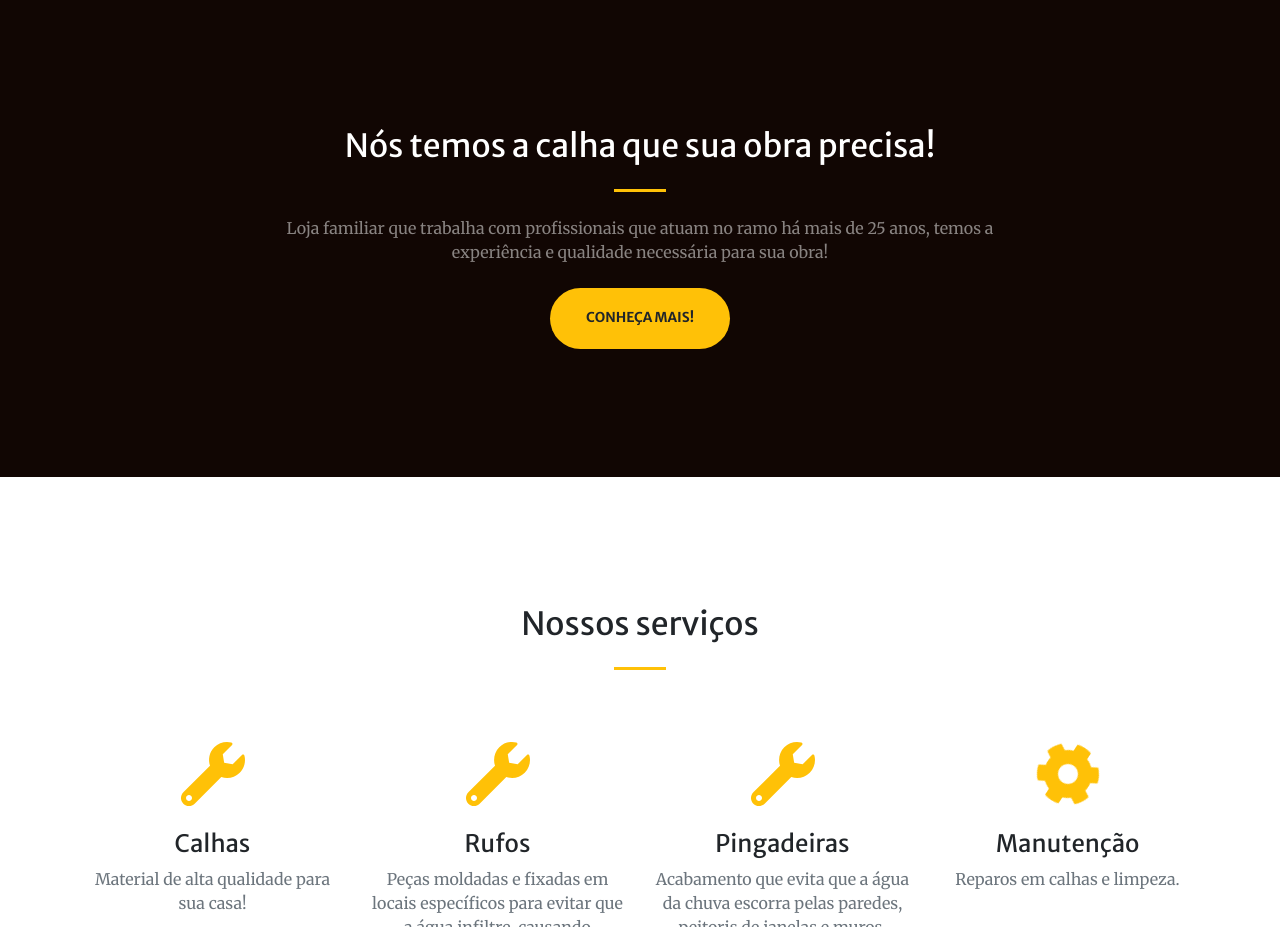
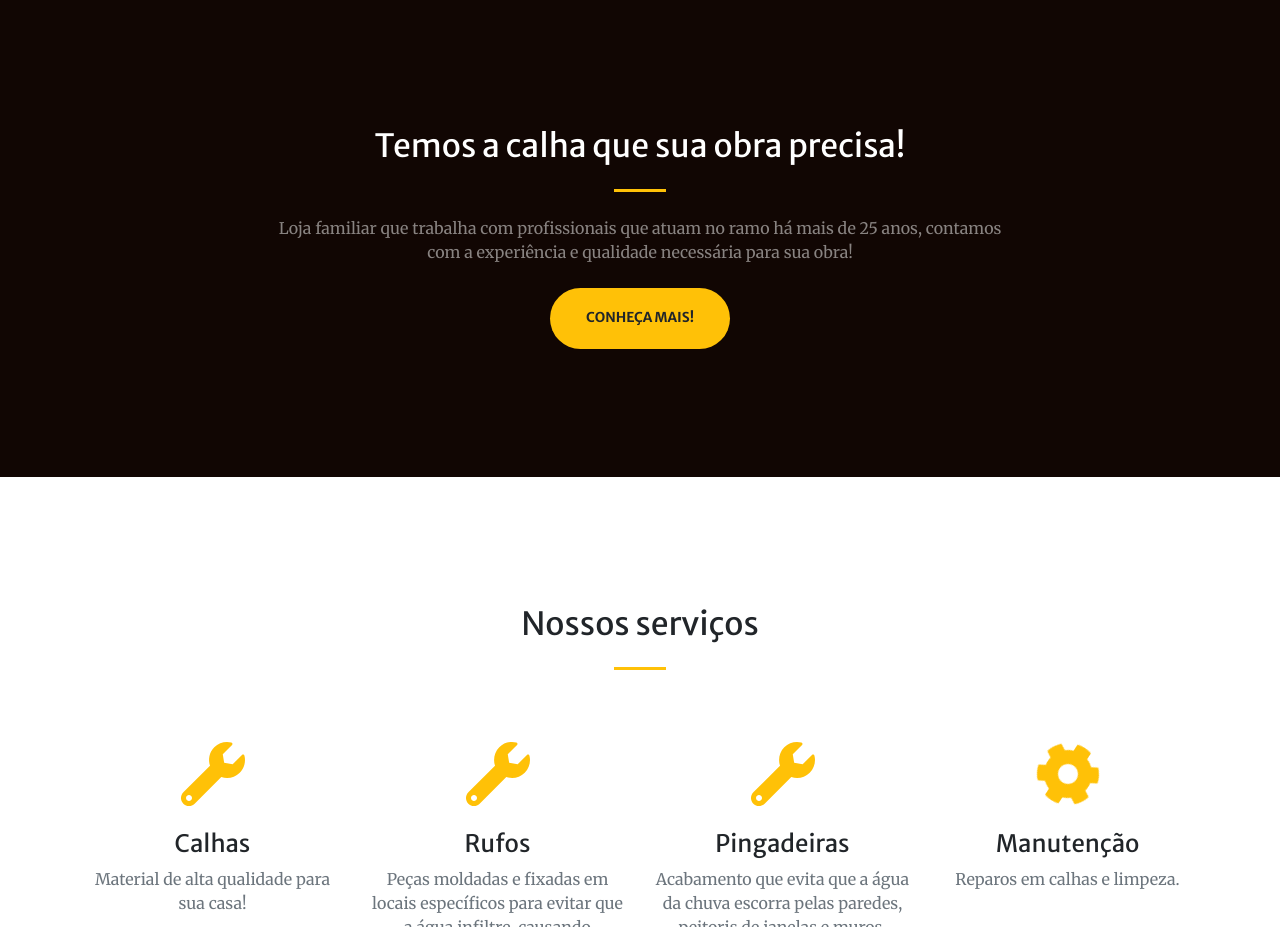
Before and after one commit to joaopaulozz/casadascalhas, a plain HTML site: page index.html in a window 1280 px wide. Shown: the part 801-1728 px from the top of the page. Drawn offline with nearby package versions, Linux system fonts and the light colour scheme.

Commit message:
Update index.html

```diff
--- a/index.html
+++ b/index.html
@@ -63,9 +63,9 @@
             <div class="container">
                 <div class="row justify-content-center">
                     <div class="col-lg-8 text-center">
-                        <h2 class="text-white mt-0">Nós temos a calha que sua obra precisa!</h2>
+                        <h2 class="text-white mt-0">Temos a calha que sua obra precisa!</h2>
                         <hr class="divider warning my-4" />
-                        <p class="text-white-50 mb-4">Loja familiar que trabalha com profissionais que atuam no ramo há mais de 25 anos, temos a experiência e qualidade necessária para sua obra!</p>
+                        <p class="text-white-50 mb-4">Loja familiar que trabalha com profissionais que atuam no ramo há mais de 25 anos, contamos com a experiência e qualidade necessária para sua obra!</p>
                         <a class="btn btn-warning btn-xl js-scroll-trigger" href="#services">Conheça Mais!</a>
                     </div>
                 </div>
```
